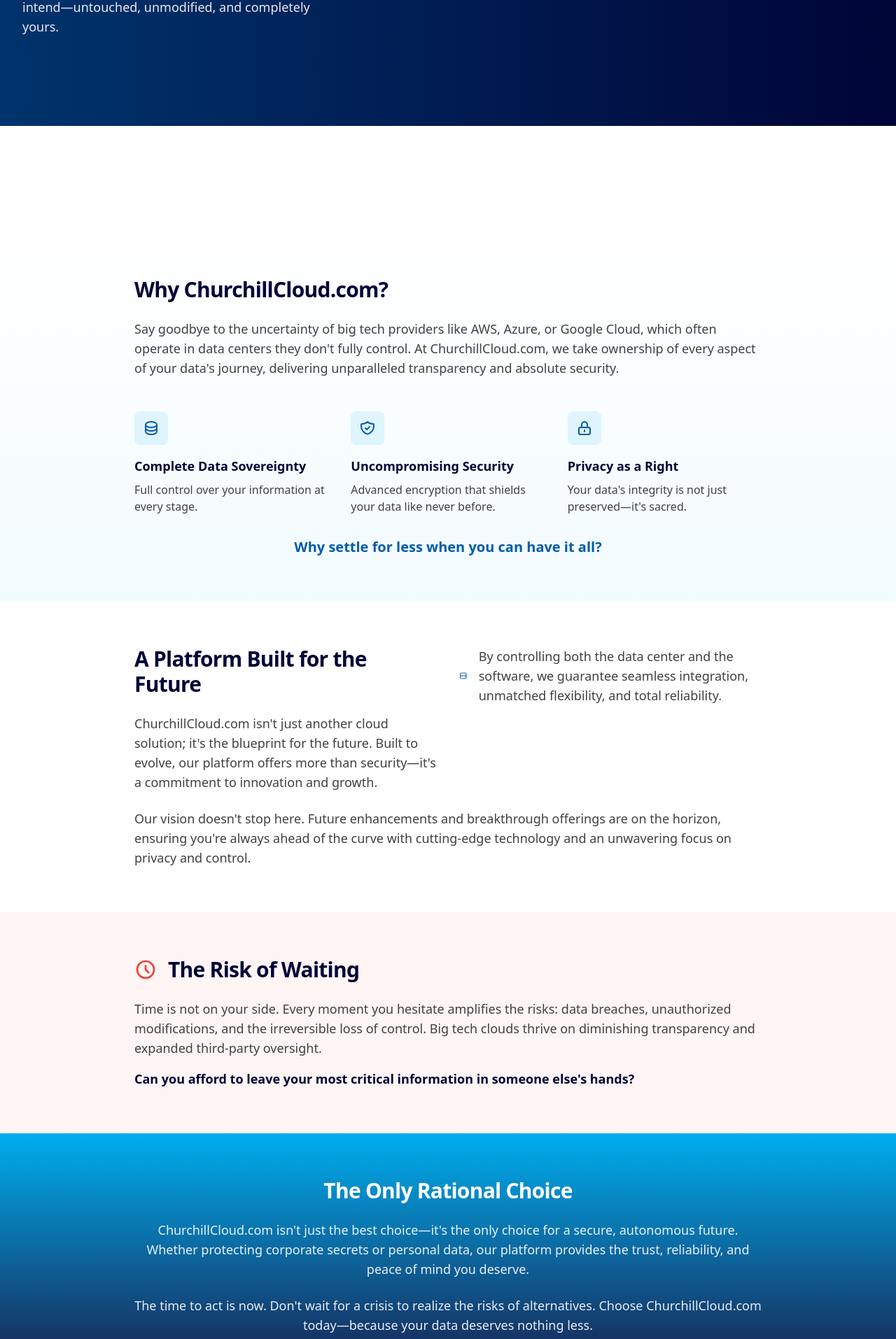
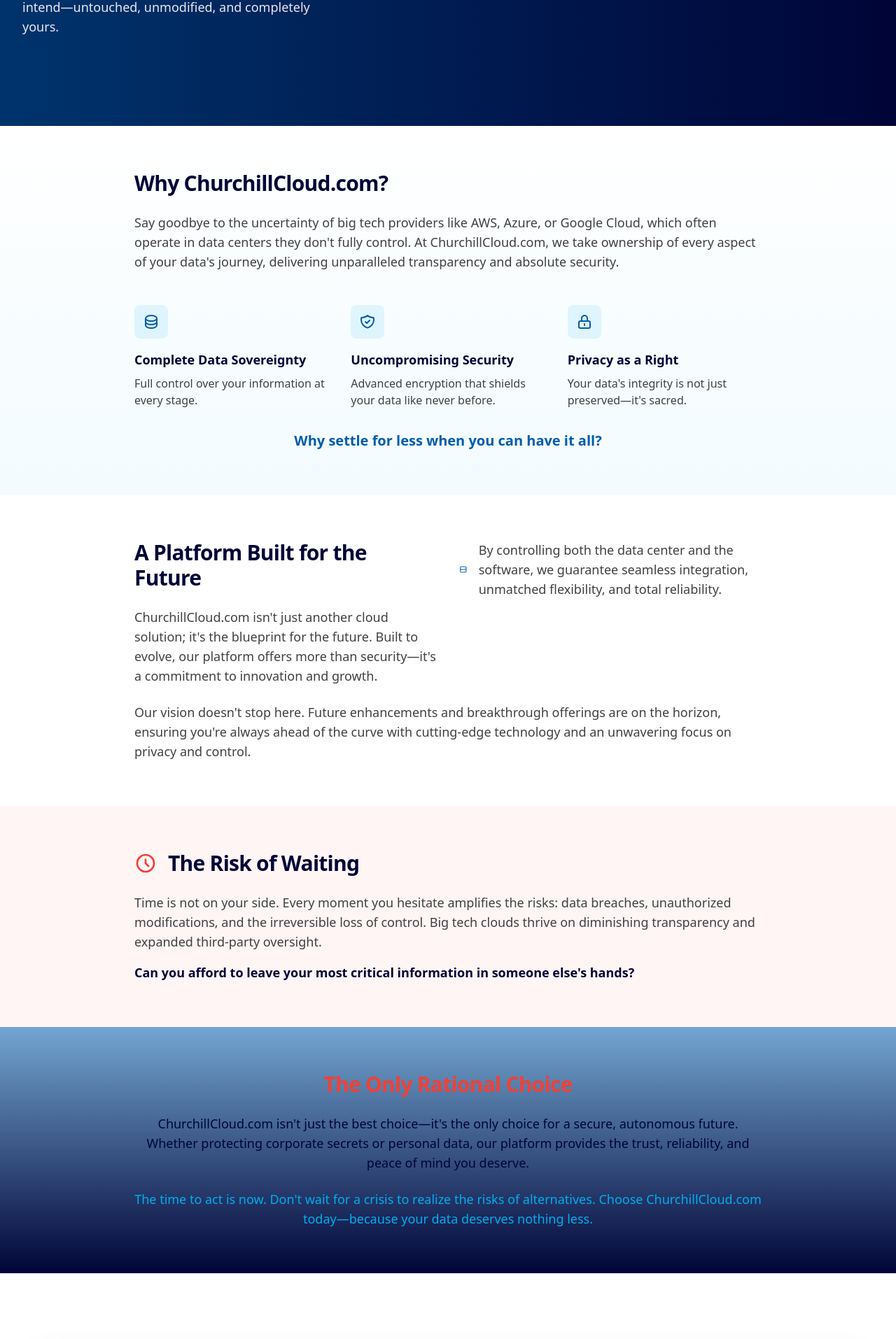
Before and after one commit to annarider/churchill-cloud-front, a Jekyll site: the page built from _pages/about.html, in a window 1280 px wide. Shown: the part 528-2442 px from the top of the page at 70% size. Built offline with Jekyll 4.4.1, drawn with Linux system fonts in a browser that asks for light colours.

Commit message:
Change background color to be more minimalist

```diff
--- a/_pages/about.html
+++ b/_pages/about.html
@@ -11,14 +11,6 @@
   stays exactly as you intend—untouched, unmodified, and completely yours."
   show_stats=false
 -%}
-
-<!-- Main Value Proposition -->
-<section class="relative overflow-hidden bg-secondary-light px-4 py-16 sm:px-6 lg:px-8">
-  <div class="mx-auto max-w-4xl">
-    <h1 class="text-3xl font-bold tracking-tight text-primary-dark sm:text-4xl"></h1>
-    <p class="mt-6 text-xl leading-8 text-neutral"></p>
-  </div>
-</section>
 
 <!-- Why Churchill Cloud Section -->
 <section class="bg-gradient-to-b from-secondary-light to-primary-light/5 px-4 py-16 sm:px-6 lg:px-8">
@@ -144,15 +136,15 @@
 </section>
 
 <!-- CTA Section -->
-<section class="bg-gradient-to-b from-primary-light to-primary-dark/90 px-4 py-16 sm:px-6 lg:px-8">
+<section class="bg-gradient-to-b from-primary/55 to-primary-dark px-4 py-16 sm:px-6 lg:px-8">
   <div class="mx-auto max-w-4xl text-center">
-    <h2 class="text-2xl font-bold tracking-tight text-secondary-light sm:text-3xl">The Only Rational Choice</h2>
-    <p class="mt-6 text-lg leading-7 text-secondary-light/90">
+    <h2 class="text-2xl font-bold tracking-tight text-secondary-dark sm:text-3xl">The Only Rational Choice</h2>
+    <p class="mt-6 text-lg leading-7 text-primary-dark">
       ChurchillCloud.com isn't just the best choice—it's the only choice for a secure, autonomous future. Whether
       protecting corporate secrets or personal data, our platform provides the trust, reliability, and peace of mind you
       deserve.
     </p>
-    <p class="mt-6 text-lg leading-7 text-secondary-light/90">
+    <p class="mt-6 text-lg leading-7 text-primary-light">
       The time to act is now. Don't wait for a crisis to realize the risks of alternatives. Choose ChurchillCloud.com
       today—because your data deserves nothing less.
     </p>
--- a/assets/css/styles.css
+++ b/assets/css/styles.css
@@ -1173,6 +1173,10 @@
   align-content: normal;
 }
 
+.content-center {
+  align-content: center;
+}
+
 .content-baseline {
   align-content: baseline;
 }
@@ -1327,6 +1331,10 @@
   --tw-space-x-reverse: 1;
 }
 
+.self-center {
+  align-self: center;
+}
+
 .self-baseline {
   align-self: baseline;
 }
@@ -1716,6 +1724,36 @@
   --tw-gradient-stops: var(--tw-gradient-from), var(--tw-gradient-to);
 }
 
+.from-primary-light\/20 {
+  --tw-gradient-from: rgb(0 174 239 / 0.2) var(--tw-gradient-from-position);
+  --tw-gradient-to: rgb(0 174 239 / 0) var(--tw-gradient-to-position);
+  --tw-gradient-stops: var(--tw-gradient-from), var(--tw-gradient-to);
+}
+
+.from-primary-light\/40 {
+  --tw-gradient-from: rgb(0 174 239 / 0.4) var(--tw-gradient-from-position);
+  --tw-gradient-to: rgb(0 174 239 / 0) var(--tw-gradient-to-position);
+  --tw-gradient-stops: var(--tw-gradient-from), var(--tw-gradient-to);
+}
+
+.from-primary-light\/90 {
+  --tw-gradient-from: rgb(0 174 239 / 0.9) var(--tw-gradient-from-position);
+  --tw-gradient-to: rgb(0 174 239 / 0) var(--tw-gradient-to-position);
+  --tw-gradient-stops: var(--tw-gradient-from), var(--tw-gradient-to);
+}
+
+.from-primary\/70 {
+  --tw-gradient-from: rgb(0 92 171 / 0.7) var(--tw-gradient-from-position);
+  --tw-gradient-to: rgb(0 92 171 / 0) var(--tw-gradient-to-position);
+  --tw-gradient-stops: var(--tw-gradient-from), var(--tw-gradient-to);
+}
+
+.from-primary\/55 {
+  --tw-gradient-from: rgb(0 92 171 / 0.55) var(--tw-gradient-from-position);
+  --tw-gradient-to: rgb(0 92 171 / 0) var(--tw-gradient-to-position);
+  --tw-gradient-stops: var(--tw-gradient-from), var(--tw-gradient-to);
+}
+
 .via-primary-light {
   --tw-gradient-to: rgb(0 174 239 / 0)  var(--tw-gradient-to-position);
   --tw-gradient-stops: var(--tw-gradient-from), #00AEEF var(--tw-gradient-via-position), var(--tw-gradient-to);
@@ -1761,6 +1799,18 @@
   --tw-gradient-to: rgb(0 4 55 / 0.9) var(--tw-gradient-to-position);
 }
 
+.to-primary-dark\/20 {
+  --tw-gradient-to: rgb(0 4 55 / 0.2) var(--tw-gradient-to-position);
+}
+
+.to-primary-dark\/40 {
+  --tw-gradient-to: rgb(0 4 55 / 0.4) var(--tw-gradient-to-position);
+}
+
+.to-primary-dark {
+  --tw-gradient-to: #000437 var(--tw-gradient-to-position);
+}
+
 .decoration-slice {
   -webkit-box-decoration-break: slice;
           box-decoration-break: slice;
@@ -2240,6 +2290,11 @@
 .text-secondary-dark {
   --tw-text-opacity: 1;
   color: rgb(239 65 55 / var(--tw-text-opacity, 1));
+}
+
+.text-primary-light {
+  --tw-text-opacity: 1;
+  color: rgb(0 174 239 / var(--tw-text-opacity, 1));
 }
 
 .underline {
```
